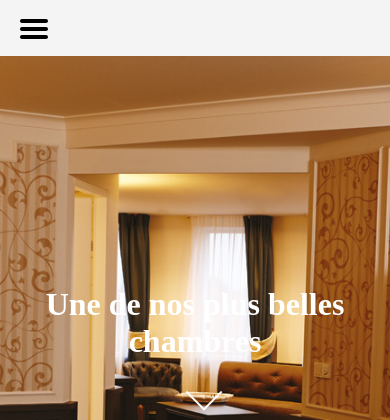
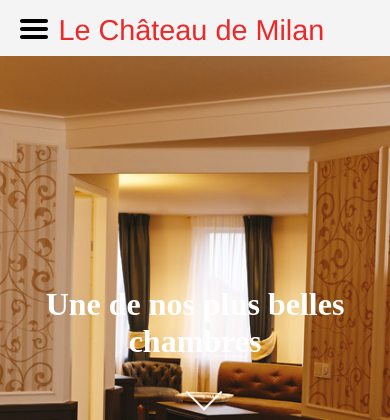
Before and after one commit to joedu12/projetMilan, a PHP site: page /index.php in a window 390 px wide. Shown: the top 420 px of the page. Run offline with PHP 8.4, Linux system fonts and the light colour scheme; some libraries are stand-ins or nearby versions; some web fonts are replaced.

Commit message:
Affichage du logo sur smartphone

```diff
--- a/css/style.css
+++ b/css/style.css
@@ -83,13 +83,15 @@ a:hover {
 
 /* -------- Media Queries --------- */
 @media(max-width: 865px) {
-	.liens{display:none}
-	.actif{display:none}
-	.menu-horizontal a { left:-10%; }
+    .liens{display:none}
+    .actif{display:none}
+    .menu-horizontal a { left:-10%; }
+    a.logo { left:-50px; }
+    nav.menu-horizontal { white-space: nowrap; }
 }
 
-@media(max-width: 688px) {
-	.logo{display: none}
+@media(max-width: 320px) {
+    .logo{display: none}
 }
 
 @media(min-width: 865px) {
```
